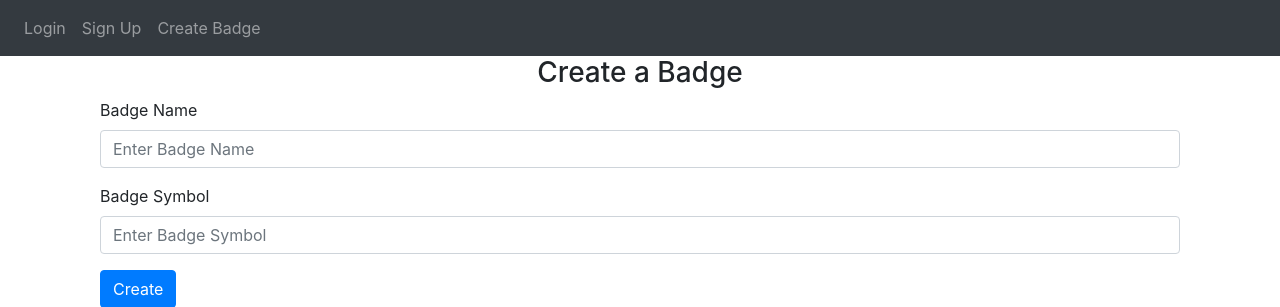
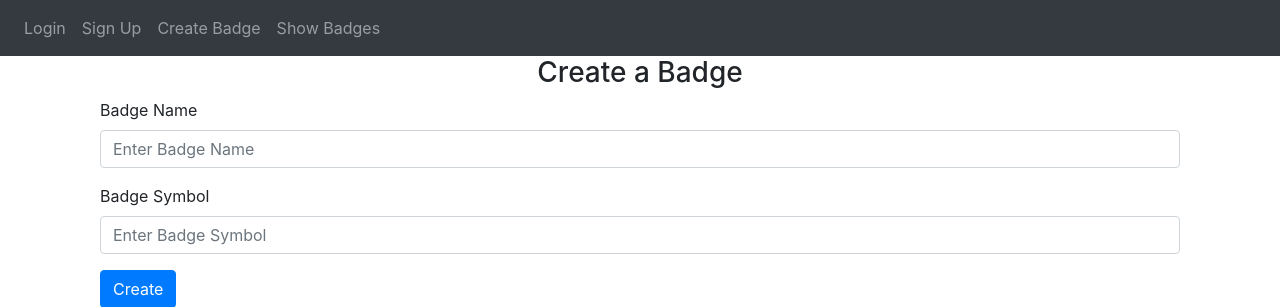
Before and after one commit to bounswe/2021SpringGroup6, a Flask app: page /badge/ in a window 1280 px wide. Shown: the top 307 px of the page. Run offline with Flask 2, Linux system fonts and the light colour scheme; parts of the project's set-up code (start-up, migrations or seed data) failed here and were passed over; some libraries are stand-ins or nearby versions.

Commit message:
init py and base html

```diff
--- a/practice-app/website/__init__.py
+++ b/practice-app/website/__init__.py
@@ -26,6 +26,7 @@ def create_app():
     app.register_blueprint(auth, url_prefix='/')
     app.register_blueprint(events, url_prefix='/api/v1.0/events/')
     app.register_blueprint(badges, url_prefix='/api/v1.0/badges/')
+    app.register_blueprint(badges, url_prefix='/api/v1.0/show_badge/')
 
     from .models import User, Event
 
--- a/practice-app/website/templates/base.html
+++ b/practice-app/website/templates/base.html
@@ -39,10 +39,12 @@
           <a class="nav-item nav-link" id="logout" href="/logout">Logout</a>
           <a class="nav-item nav-link" id="badge" href="/badge">Create Badge</a>
           <a class="nav-item nav-link" id="logout" href="/create_event">Create Event</a>
+          <a class="nav-item nav-link" id="show_badge" href="/show_badge">Show Badges</a>
           {% else %}
           <a class="nav-item nav-link" id="login" href="/login">Login</a>
           <a class="nav-item nav-link" id="signUp" href="/sign-up">Sign Up</a>
           <a class="nav-item nav-link" id="badge" href="/badge">Create Badge</a>
+          <a class="nav-item nav-link" id="show_badge" href="/show_badge">Show Badges</a>
           {% endif %}
         </div>
       </div>
```
